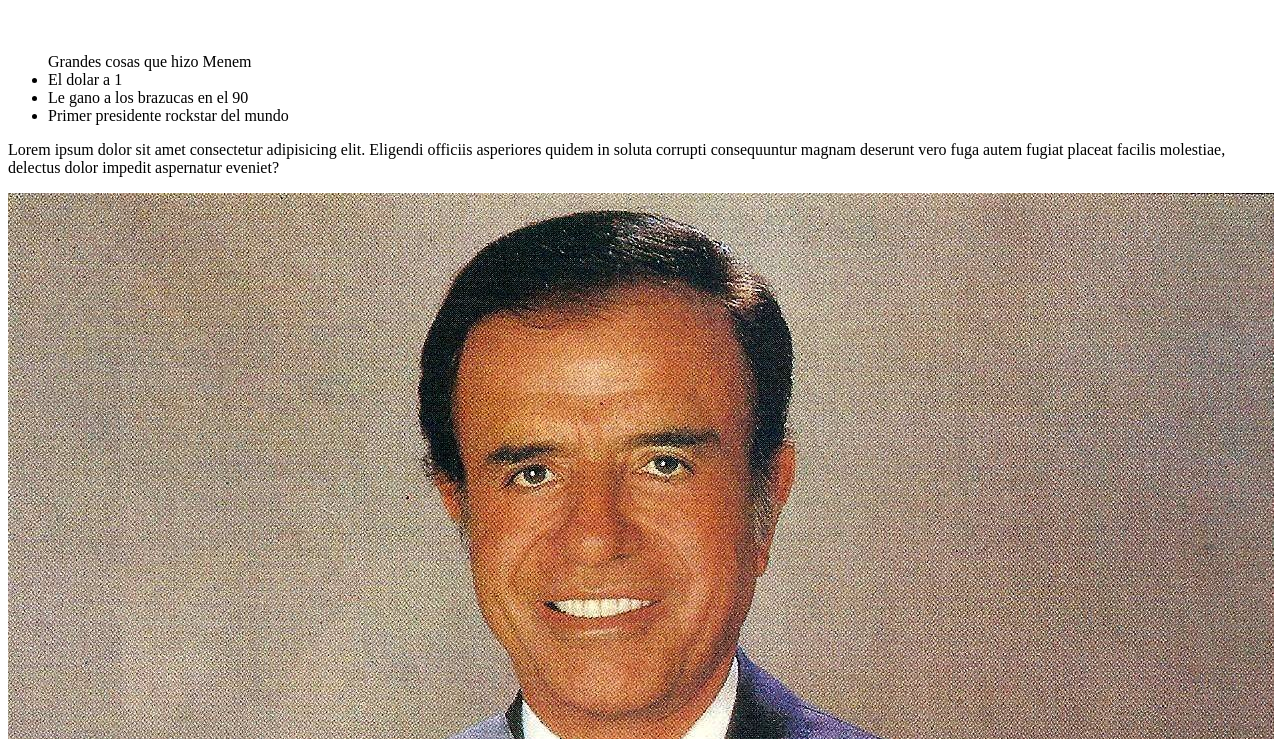
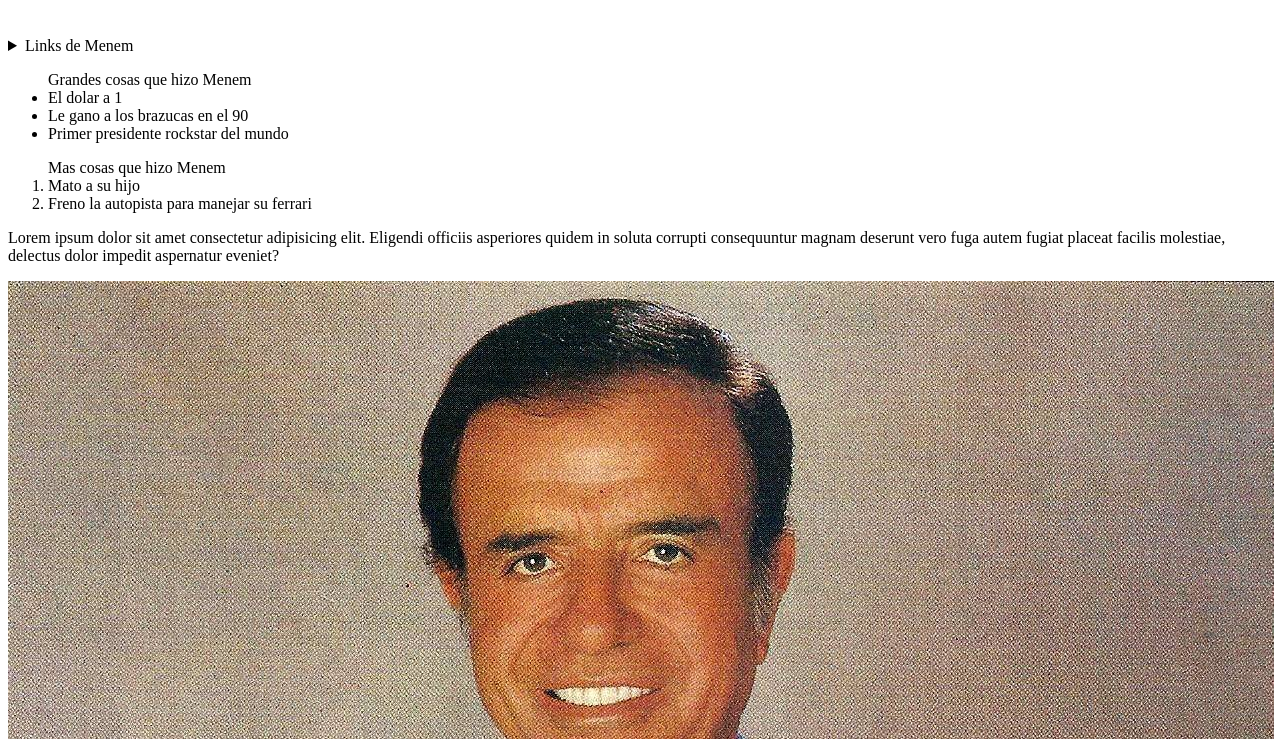
Before and after one commit to janfi1109/Programacion-Web-Itba-2022-2, a plain HTML site: page index.html in a window 1280 px wide. Shown: the part 61-800 px from the top of the page. Drawn offline with Linux system fonts and the light colour scheme.

Commit message:
mas cosas

```diff
--- a/index.html
+++ b/index.html
@@ -7,13 +7,21 @@
     <title>la web de Menem</title>
 </head>
 <body>
-    <h1>La web de Menem</h1><br>
-    <ul type="I" start="3">Grandes cosas que hizo Menem
+    <h1>La web de Menem</h1> <br>
+    <div id="Links De Menem">
+        <details><summary>Links de Menem</summary>
+    <a href="https://es.wikipedia.org/wiki/Carlos_Menem" target="_blank">Wikipedia de Menem</a>
+        </details>
+    </div>
+    <ul type="squre"> Grandes cosas que hizo Menem
         <li>El dolar a 1</li>
         <li>Le gano a los brazucas en el 90</li>
         <li>Primer presidente rockstar del mundo</li>
     </ul>
-    <ol></ol>
+    <ol> Mas cosas que hizo Menem
+     <li>Mato a su hijo</li>
+<li>Freno la autopista para manejar su ferrari</li>
+    </ol>
     <p>Lorem ipsum dolor sit amet consectetur adipisicing elit. Eligendi officiis asperiores quidem in soluta corrupti consequuntur magnam deserunt vero fuga autem fugiat placeat facilis molestiae, delectus dolor impedit aspernatur eveniet?</p>
     <img src="./Menem_con_banda_presidencial (1).jpg" alt="">
 </body>
```
